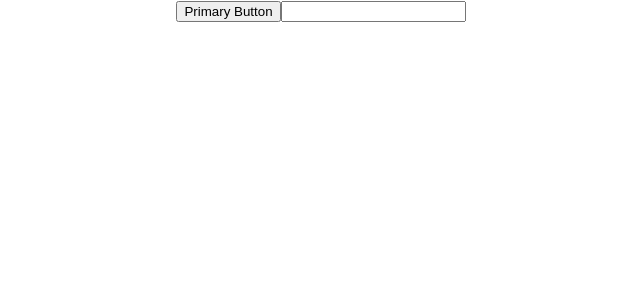
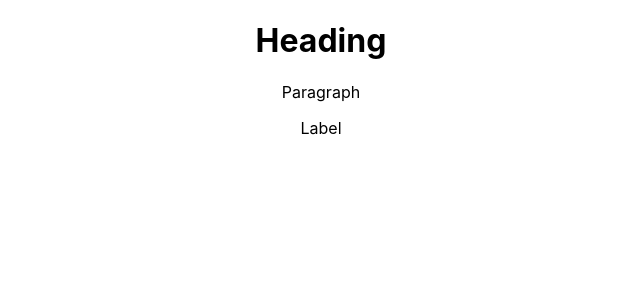
Before and after one commit to AdityaTarale/react-typescript, a React (Create React App) app: page / in a window 1280 px wide. Shown: the top 300 px of the page, without its empty margins (319-959 px from the left). Built offline with nearby package versions, Linux system fonts and the light colour scheme.

Commit message:
23-Polymorphic-Components

```diff
--- a/src/App.tsx
+++ b/src/App.tsx
@@ -1,18 +1,18 @@
 import "./App.css";
-import { CustomButton } from "./components/html/Button";
-import { CustomInput } from "./components/html/Input";
+import { Text } from "./components/polymorphic/Text";
 
 function App() {
   return (
     <div className="App">
-      <CustomButton
-        variant="primary"
-        type="submit"
-        onClick={() => console.log("Clicked")}
-      >
-        Primary Button
-      </CustomButton>
-      <CustomInput />
+      <Text as="h1" size="lg">
+        Heading
+      </Text>
+      <Text as="p" size="md">
+        Paragraph
+      </Text>
+      <Text as="label" htmlFor="someId" size="sm" color="primary">
+        Label
+      </Text>
     </div>
   );
 }
--- /dev/null
+++ b/src/components/polymorphic/Text.tsx
@@ -0,0 +1,23 @@
+import React from "react";
+
+type TextOwnProps<E extends React.ElementType> = {
+  size?: "sm" | "md" | "lg";
+  color?: "primary" | "secondary";
+  children: React.ReactNode;
+  as?: E;
+};
+
+type TextProps<E extends React.ElementType> = TextOwnProps<E> &
+  Omit<React.ComponentProps<E>, keyof TextOwnProps<E>>;
+
+export const Text = <E extends React.ElementType = "div">({ // default element that is div tag
+  size,
+  color,
+  children,
+  as,
+}: TextProps<E>) => {
+  const Component = as || "div";
+  return (
+    <Component className={`class-with-${size}-${color}`}>{children}</Component>
+  );
+};
```
